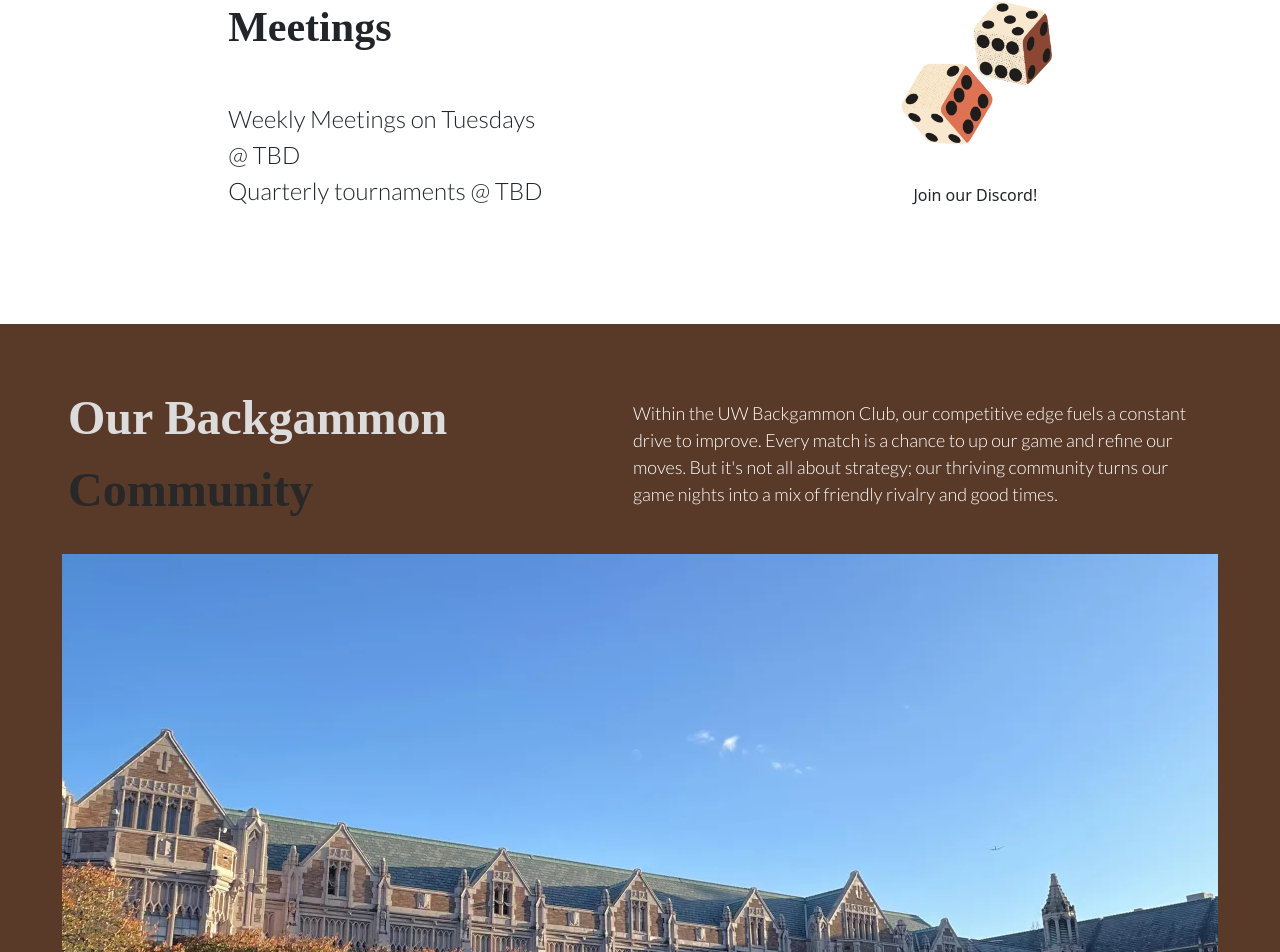
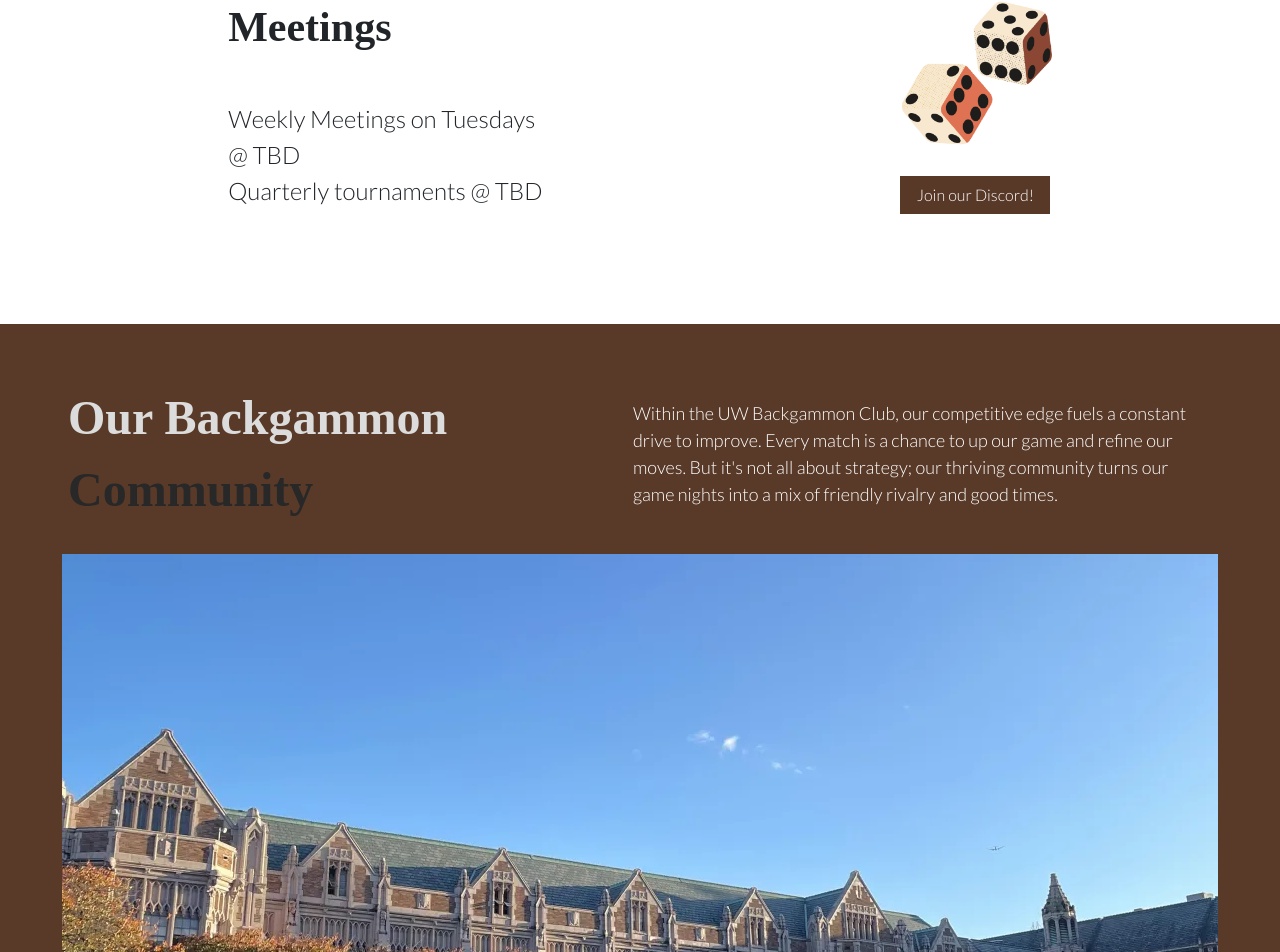
Before and after one commit to NathanKhuat/Backgammon-Club, a React (Create React App) app in the folder backgammon/: page / in a window 1280 px wide. Shown: the part 1021-1973 px from the top of the page. Built offline with nearby package versions, Linux system fonts and the light colour scheme; a web font is replaced by a local one.

Commit message:
revert bootstrap inserts

```diff
--- a/backgammon/src/index.tsx
+++ b/backgammon/src/index.tsx
@@ -11,9 +11,9 @@ const root = ReactDOM.createRoot(
 );
 root.render(
   <React.StrictMode>
-    <meta charSet="utf-8"/>
-    <meta name="viewport" content="width=device-width, initial-scale=1, shrink-to-fit=no"></meta>
-    <link rel="stylesheet" href="https://maxcdn.bootstrapcdn.com/bootstrap/latest/css/bootstrap.min.css"/>
+    {/* <meta charSet="utf-8"/> */}
+    {/* <meta name="viewport" content="width=device-width, initial-scale=1, shrink-to-fit=no"></meta> */}
+    {/* <link rel="stylesheet" href="https://maxcdn.bootstrapcdn.com/bootstrap/latest/css/bootstrap.min.css"/> */}
     <App />
     <script src="https://code.jquery.com/jquery-3.2.1.slim.min.js" integrity="sha384-KJ3o2DKtIkvYIK3UENzmM7KCkRr/rE9/Qpg6aAZGJwFDMVNA/GpGFF93hXpG5KkN" crossOrigin="anonymous"></script>
     <script src="https://cdn.jsdelivr.net/npm/popper.js@1.12.9/dist/umd/popper.min.js" integrity="sha384-ApNbgh9B+Y1QKtv3Rn7W3mgPxhU9K/ScQsAP7hUibX39j7fakFPskvXusvfa0b4Q" crossOrigin="anonymous"></script>
```
